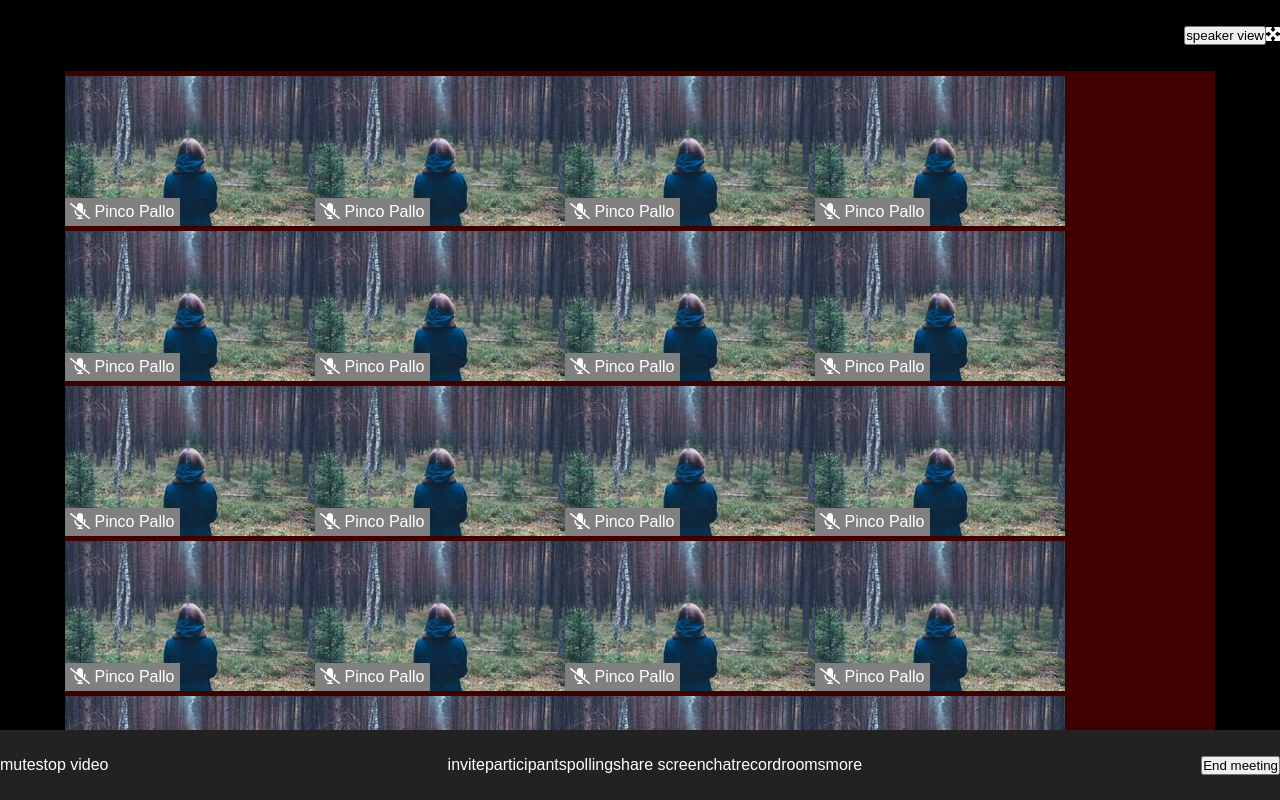
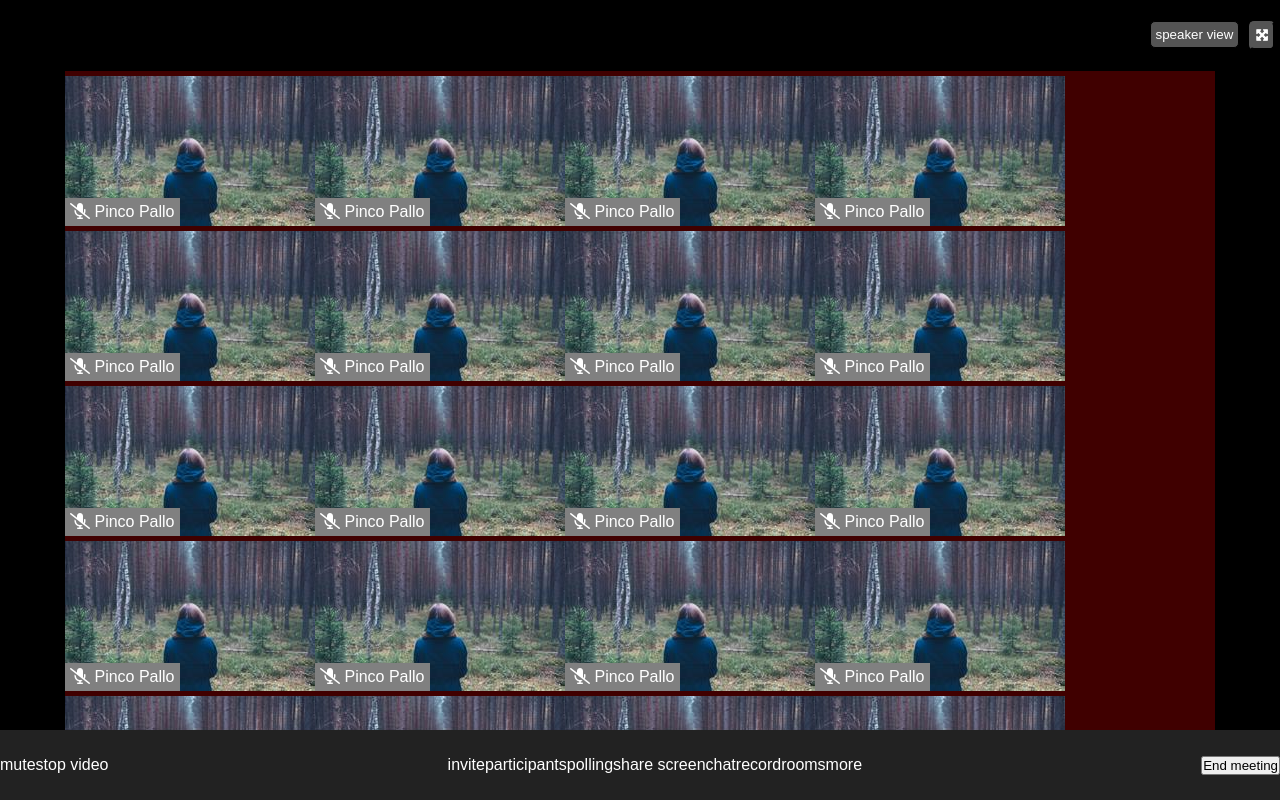
Before and after one commit to andreaa21/html-css-zoom, a plain HTML site: page index.html in a window 1280 px wide. Drawn offline with Linux system fonts and the light colour scheme.

Commit message:
add class btn to button

```diff
--- a/css/style.css
+++ b/css/style.css
@@ -45,6 +45,13 @@ header, main, footer{
   flex-wrap: wrap;
 }
 
+.btn{
+  background-color: rgba(160, 160, 160, 0.527);
+  padding: 5px;
+  border-radius: 5px;
+  color: white;
+}
+
 .container{
   margin: 0 auto;
   width: 90%;
@@ -59,6 +66,10 @@ header{
 
 header nav ul{
   list-style: none;
+}
+
+header nav li{
+  margin: 0 5px;
 }
 
 
--- a/index.html
+++ b/index.html
@@ -14,13 +14,15 @@
     <nav>
       <ul class="d-flex">
         <li>
-          <button>
+          <button class="btn debug">
             <i class="fa-thin fa-grid"></i>
             speaker view
           </button>
         </li>
         <li>
-          <i class="fa-solid fa-maximize"></i>
+          <button class="btn">
+            <i class="fa-solid fa-maximize"></i>
+          </button>
         </li>
       </ul>
     </nav>
```
